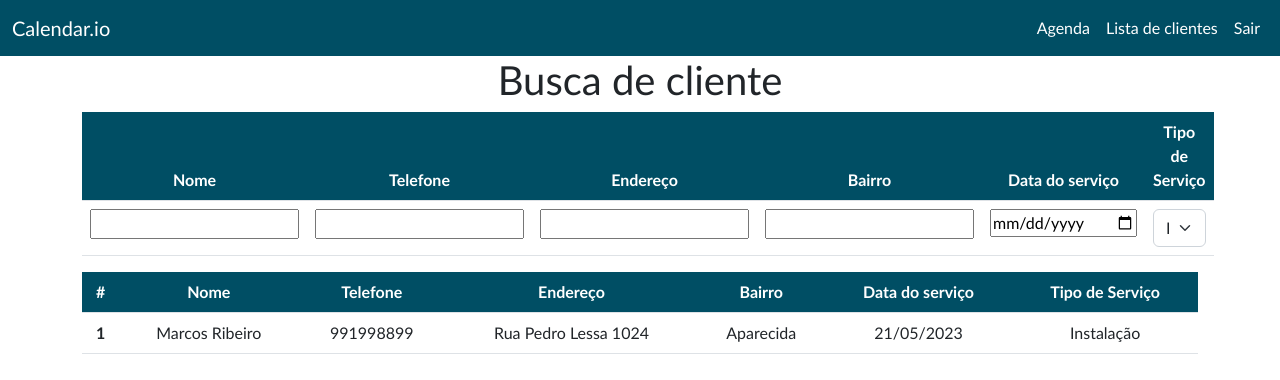
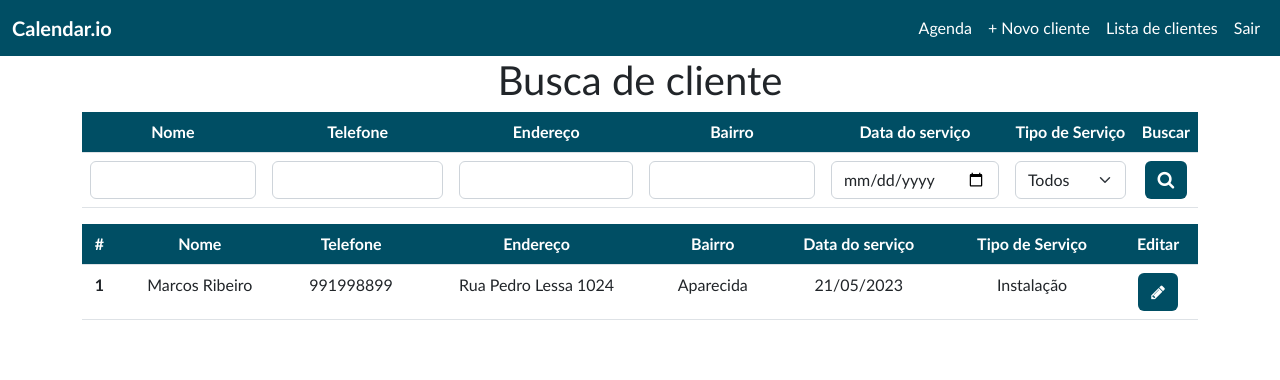
Before and after one commit to TonSvntos/Calendar.ioWeb, an Angular app: page /search in a window 1280 px wide. Shown: the top 380 px of the page. Built offline with nearby package versions, Linux system fonts and the light colour scheme.

Commit message:
Atualização na tela de consulta

```diff
--- a/src/app/search-customers/search-customers.component.css
+++ b/src/app/search-customers/search-customers.component.css
@@ -0,0 +1,11 @@
+/* para esconder setas no input number */
+
+input[type=number] {
+  -moz-appearance: textfield;
+}
+
+input::-webkit-outer-spin-button,
+input::-webkit-inner-spin-button {
+  -webkit-appearance: none;
+  margin: 0;
+}
--- a/src/app/search-customers/search-customers.component.html
+++ b/src/app/search-customers/search-customers.component.html
@@ -1,15 +1,18 @@
 
-<nav style="background-color: #004E64; " class="navbar navbar-expand-lg bg-body-tertiary">
+<nav class="navbar navbar-expand-lg" style="background: #004E64">
   <div class="container-fluid">
-    <a class="navbar-brand" href="#" style="color: white;">Calendar.io</a>
-    <button class="navbar-toggler" type="button" data-bs-toggle="collapse" data-bs-target="#navbarNavAltMarkup" aria-controls="navbarNavAltMarkup" aria-expanded="false" aria-label="Toggle navigation">
+    <a class="navbar-brand" routerLink="/schedule" style="color: #fff; font-weight: bold;">Calendar.io</a>
+    <button class="navbar-toggler" type="button" data-toggle="collapse" data-target="#navbarNav" aria-controls="navbarNav" aria-expanded="false" aria-label="Alterna navegação">
       <span class="navbar-toggler-icon"></span>
     </button>
-    <div class="collapse navbar-collapse justify-content-end" id="navbarNavAltMarkup" >
+    <div>
       <div class="navbar-nav">
-        <a class="nav-link active" aria-current="page" href="/schedule" style="color: white;">Agenda</a>
-        <a class="nav-link" routerLink="/search" style="color: white;">Lista de clientes</a>
-        <a class="nav-link" routerLink="" style="color: white;">Sair</a>
+        <li class="nav-item active">
+          <a class="nav-link" style="color: #fff;" aria-current="page" routerLink="/schedule">Agenda</a>
+        </li>
+        <a class="nav-link"  style="color: #fff" type="button" data-bs-toggle="modal" data-bs-target="#exampleModal">+ Novo cliente</a>
+        <a class="nav-link" style="color: #fff;" routerLink="/search">Lista de clientes</a>
+        <a class="nav-link" style="color: #fff;" routerLink="">Sair</a>
       </div>
     </div>
   </div>
@@ -31,22 +34,30 @@
 
               <th scope="col">Data do serviço</th>
               <th scope="col">Tipo de Serviço</th>
+              <th scope="col">Buscar</th>
+
 
             </tr>
           </thead>
           <tbody>
             <tr>
-              <td><input type="text" name="" id=""></td>
-              <td><input type="text" name="" id=""></td>
-              <td><input type="text" name="" id=""></td>
-              <td><input type="text" name="" id=""></td>
-              <td><input type="date" name="" id=""></td>
+              <td><input class="form-control" type="text" name="" id="" [ngModel]="filterCliente.nomeCliente"></td>
+              <td><input class="form-control" type="number" name="" id="" [ngModel]="filterCliente.clienteTelefone"></td>
+              <td><input class="form-control" type="text" name="" id="" [ngModel]="filterCliente.clienteEndereco"></td>
+              <td><input class="form-control" type="text" name="" id="" [ngModel]="filterCliente.clienteBairro"></td>
+              <td><input class="form-control" type="date" name="" id="" [ngModel]="filterCliente.dataDoAtendimento"></td>
               <td><select class="form-select" id="floatingSelect" >
-                <option selected>Instalação</option>
+                <option value="Todos" selected>Todos</option>
+                <option>Instalação</option>
                 <option>Higienização</option>
                 <option>Remoção</option>
                 <option>Revisão</option>
               </select></td>
+              <td>
+                <button type="button" (click)="Search()" class="btn" style="background-color: #004E64; color: #fff;" tooltip="Search">
+                  <span class="fa fa-search" aria-hidden="true" style="font-size:18px"></span>
+                </button>
+              </td>
             </tr>
 
           </tbody>
@@ -67,6 +78,8 @@
               <th scope="col">Bairro</th>
               <th scope="col">Data do serviço</th>
               <th scope="col">Tipo de Serviço</th>
+              <th scope="col">Editar</th>
+
             </tr>
           </thead>
           <tbody>
@@ -78,6 +91,13 @@
               <td>Aparecida</td>
               <td>21/05/2023</td>
               <td>Instalação</td>
+              <td style="text-align: center">
+                <div>
+                  <button class="btn" type="button" style="background-color: #004E64; color: white;" title="Update">
+                    <span class="fa fa-pencil" aria-hidden="true" style="cursor:pointer; "></span>
+                  </button>
+                </div>
+              </td>
             </tr>
           </tbody>
         </table>
--- a/src/app/search-customers/search-customers.component.ts
+++ b/src/app/search-customers/search-customers.component.ts
@@ -1,4 +1,6 @@
 import { Component, OnInit } from '@angular/core';
+import { ICliente } from '../models/ICliente';
+
 
 
 @Component({
@@ -14,5 +16,19 @@ export class SearchCustomersComponent implements OnInit {
   }
 
 
+  filterCliente: ICliente = {
+    nomeCliente: '',
+    clienteEndereco: '',
+    clienteBairro: '',
+    clienteTelefone: null,
+    tipoDeServico: 'Todos',
+    dataDoAtendimento: null
+  }
 
+  listCliente: Array<ICliente> = [];
+
+
+  Search(){
+    console.log('buscou');
+  }
 }
--- a/tsconfig.json
+++ b/tsconfig.json
@@ -5,7 +5,7 @@
     "baseUrl": "./",
     "outDir": "./dist/out-tsc",
     "forceConsistentCasingInFileNames": true,
-    "strict": true,
+    "strict": false,
     "noImplicitOverride": true,
     "noPropertyAccessFromIndexSignature": true,
     "noImplicitReturns": true,
```
Also changed, not shown: src/app/services/cliente.service.ts (added, +27 -0 lines), 2 other files (tests, documents, lock files or other folders).
